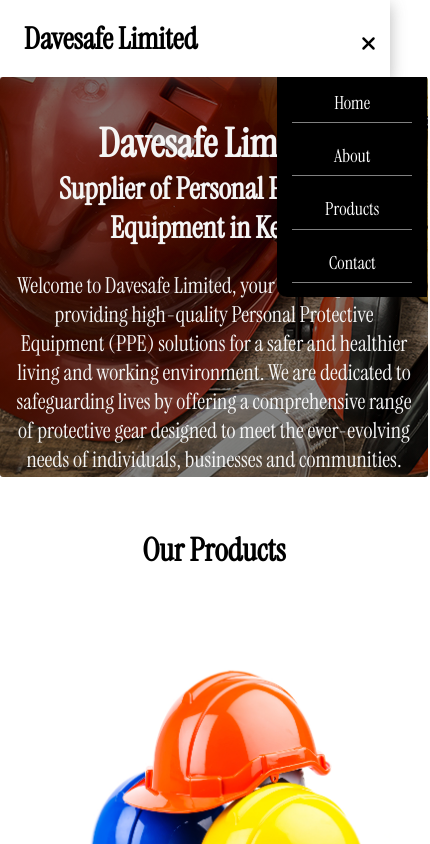
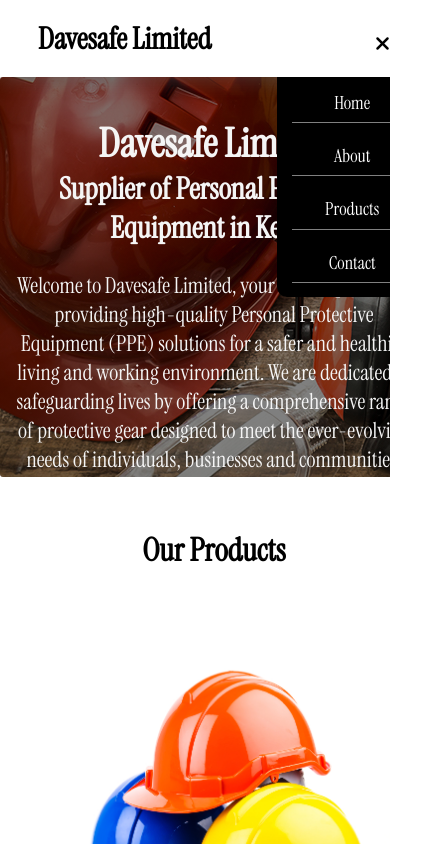
Before and after one commit to KiokoEric/Landing_Page, a React (Create React App) app: page / in a window 390 px wide. Shown: the top 844 px of the page, 430 px wide, since content can reach past the window. Built offline with nearby package versions, Linux system fonts and the light colour scheme.

Commit message:
third commit

```diff
--- a/src/App.css
+++ b/src/App.css
@@ -18,6 +18,9 @@
 html::-webkit-scrollbar-track {
   background-color: black;
 }
+.App {
+  overflow-x: hidden;
+}
 body {
   font-family: 'Instrument Serif', serif;
 }
--- a/src/Components/Header/Header.css
+++ b/src/Components/Header/Header.css
@@ -66,6 +66,9 @@
 }
 
 @media (max-width:428px) {
+    .Header {
+        width: 428px;
+    }
     .Header article {
         display: flex;
         flex-direction: row;
@@ -139,6 +142,9 @@
 }
 
 @media (max-width:375px) {
+    .Header {
+        width: 375px;
+    }
     .Header article {
         display: flex;
         flex-direction: row;
```
